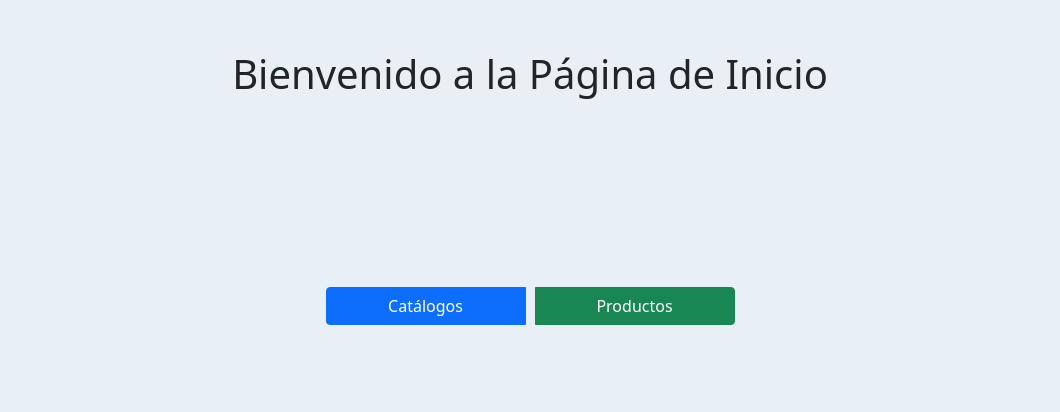
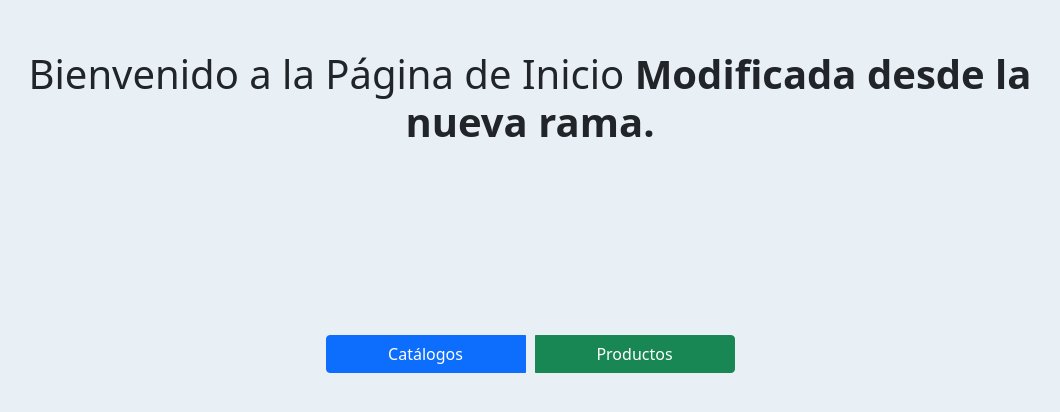
Before and after one commit to MedranoD/P_ABD, a Django app: page / in a window 1280 px wide. Shown: the top 412 px of the page, without its empty margins (110-1170 px from the left). Run offline with Django 5.2, Linux system fonts and the light colour scheme.

Commit message:
Modifacion texto inicio

```diff
--- a/myapp/templates/inicio.html
+++ b/myapp/templates/inicio.html
@@ -10,7 +10,8 @@
 </head>
 <body>
     <div class="container">
-        <h1 class="text-center">Bienvenido a la Página de Inicio</h1>
+        <h1 class="text-center">Bienvenido a la Página de Inicio <strong>Modificada desde la nueva rama.</strong></h1>
+
         <div class="btn-group" role="group" aria-label="Opciones">
             <a href="/registroCatalogos/" class="btn btn-primary">Catálogos</a>
             <a href="/registroProductos/" class="btn btn-success">Productos</a>
```
